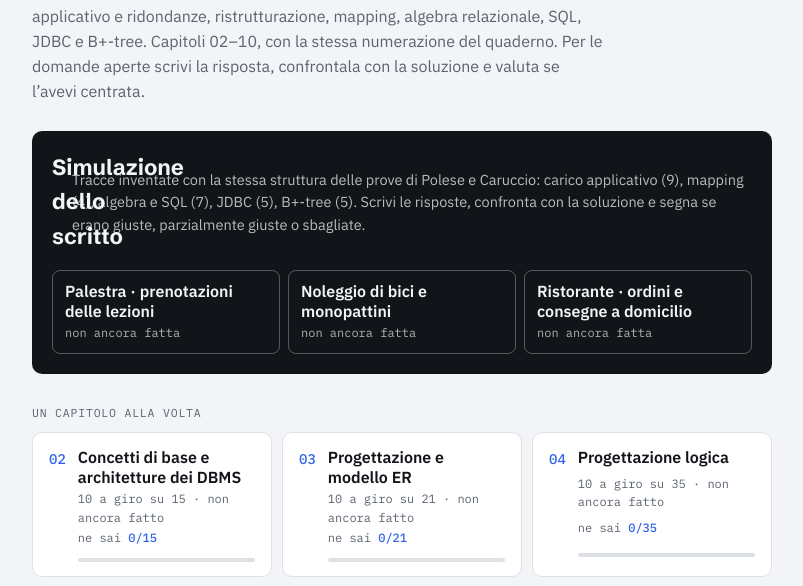
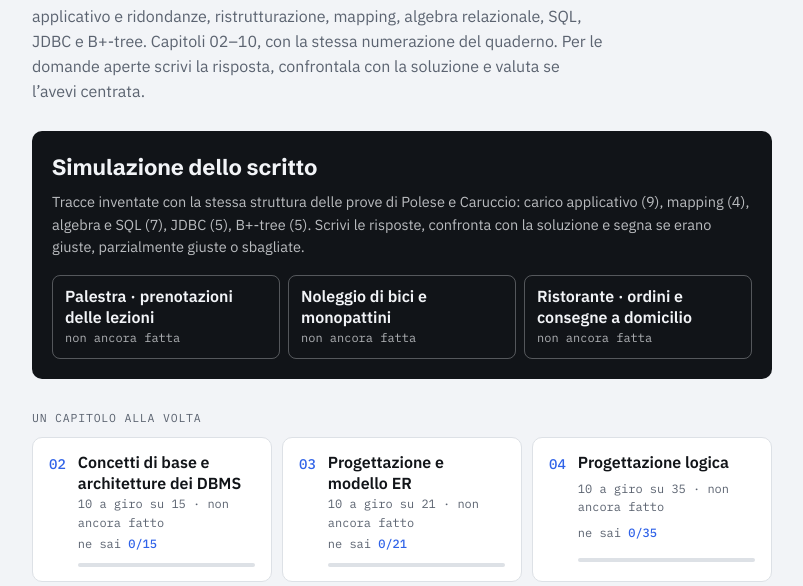
Before and after one commit to Culobomb-Labs/Study, a plain HTML site: page Unisa/Basi di Dati/Quiz BD.html in a window 1280 px wide. Shown: the part 149-735 px from the top of the page, without its empty margins (238-1041 px from the left). Drawn offline with Linux system fonts and the light colour scheme.

Commit message:
[patch] Quiz PD e BD: card "Simulazione dello scritto" sovrapposta su tablet [no news] (#34)
Titolo e descrizione occupano tutta la larghezza della griglia: senza
il pulsante a destra finivano in due colonne e si sovrapponevano
sopra i 560 px (tablet e desktop).


Claude-Session: https://claude.ai/code/session_011B48L3Afq1fwh7SsrAnhK1

Co-authored-by: Claude <noreply@anthropic.com>

```diff
--- a/Unisa/Basi di Dati/Quiz BD.html
+++ b/Unisa/Basi di Dati/Quiz BD.html
@@ -132,6 +132,8 @@ button{font:inherit;color:inherit}
 .dia.wide::after{content:"← scorri il disegno di lato →";position:sticky;left:0;display:block;font-family:var(--f-mono);font-size:11.5px;color:var(--muted);margin-top:4px}
 .crit{margin-top:14px!important;font-size:14px;color:var(--muted)}
 /* simulazione dello scritto */
+/* titolo e testo su tutta la larghezza: la card ha le tracce sotto, non il pulsante a destra */
+.sim > h2,.sim > p{grid-column:1 / -1}
 .traces{grid-row:auto;grid-column:1 / -1;display:grid;grid-template-columns:repeat(auto-fill,minmax(200px,1fr));gap:8px;margin-top:10px}
 .sim .tr{appearance:none;text-align:left;border:1px solid color-mix(in srgb,var(--bg) 30%,transparent);background:transparent;color:var(--bg);border-radius:8px;padding:10px 12px;cursor:pointer;display:grid;gap:2px}
 .sim .tr:hover{border-color:var(--bg)}
```
Also changed, not shown: Unisa/Programmazione-Distribuita/Quiz PD.html (+2 -0 lines).
